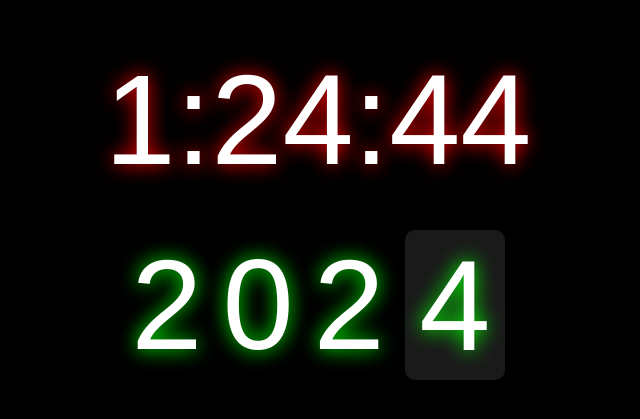
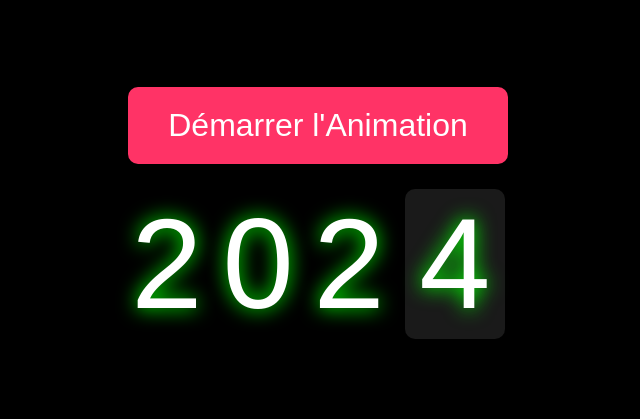
Before and after one commit to arieloss/New-Year-CountDown, a plain HTML site: page index.html in a window 1280 px wide. Shown: the part 185-604 px from the top of the page, without its empty margins (322-962 px from the left). Drawn offline with Linux system fonts and the light colour scheme.

Commit message:
Update index.html

```diff
--- a/index.html
+++ b/index.html
@@ -102,12 +102,12 @@
       margin-top: 2rem;
       text-shadow: 0 0 20px #ff0000;
       z-index: 100;
+    }
   </style>
-
 </head>
 <body>
   <button id="start-button">Démarrer l'Animation</button>
-  <div id="countdown"></div>
+  <div id="countdown">10:00</div>
   <div class="year-container">
     <span class="digit-static">2</span>
     <span class="digit-static">0</span>
@@ -132,29 +132,9 @@
     const AudioContext = window.AudioContext || window.webkitAudioContext;
     const audioCtx = new AudioContext();
 
-    let countdownValue = 10;
     let animationStarted = false;
-    let lastPlayedSecond = null;
+    let fireworksActive = false;
 
-    // Son du compte à rebours normal (tick plus doux)
-  function createTickSound() {
-        const oscillator = audioCtx.createOscillator();
-        const gainNode = audioCtx.createGain();
-
-        oscillator.connect(gainNode);
-        gainNode.connect(audioCtx.destination);
-
-        oscillator.type = 'sine';
-        oscillator.frequency.setValueAtTime(440, audioCtx.currentTime); // La note A4 (plus douce)
-
-        gainNode.gain.setValueAtTime(0.05, audioCtx.currentTime); // Volume plus faible
-        gainNode.gain.exponentialRampToValueAtTime(0.01, audioCtx.currentTime + 0.05);
-
-        oscillator.start();
-        oscillator.stop(audioCtx.currentTime + 0.05);
-    }
-
-    // Son du compte à rebours (beep aigu)
     function createBeepSound() {
       const oscillator = audioCtx.createOscillator();
       const gainNode = audioCtx.createGain();
@@ -163,7 +143,7 @@
       gainNode.connect(audioCtx.destination);
 
       oscillator.type = 'sine';
-        oscillator.frequency.setValueAtTime(880, audioCtx.currentTime); // La note A5
+      oscillator.frequency.setValueAtTime(880, audioCtx.currentTime);
 
       gainNode.gain.setValueAtTime(0.1, audioCtx.currentTime);
       gainNode.gain.exponentialRampToValueAtTime(0.01, audioCtx.currentTime + 0.1);
@@ -172,13 +152,28 @@
       oscillator.stop(audioCtx.currentTime + 0.1);
     }
 
-    // Son d'explosion (bruit blanc avec enveloppe)
+    function createCountdownSound() {
+      const oscillator = audioCtx.createOscillator();
+      const gainNode = audioCtx.createGain();
+
+      oscillator.connect(gainNode);
+      gainNode.connect(audioCtx.destination);
+
+      oscillator.type = 'square';
+      oscillator.frequency.setValueAtTime(440, audioCtx.currentTime);
+
+      gainNode.gain.setValueAtTime(0.1, audioCtx.currentTime);
+      gainNode.gain.exponentialRampToValueAtTime(0.01, audioCtx.currentTime + 0.2);
+
+      oscillator.start();
+      oscillator.stop(audioCtx.currentTime + 0.2);
+    }
+
     function createExplosionSound() {
-        const bufferSize = audioCtx.sampleRate * 0.5; // Son de 0.5 seconde
+      const bufferSize = audioCtx.sampleRate * 0.5;
       const buffer = audioCtx.createBuffer(1, bufferSize, audioCtx.sampleRate);
       const data = buffer.getChannelData(0);
 
-        // Générer un bruit blanc
       for (let i = 0; i < bufferSize; i++) {
         data[i] = Math.random() * 2 - 1;
       }
@@ -190,13 +185,11 @@
       source.connect(gainNode);
       gainNode.connect(audioCtx.destination);
 
-        // Enveloppe du son
       gainNode.gain.setValueAtTime(0.3, audioCtx.currentTime);
       gainNode.gain.exponentialRampToValueAtTime(0.01, audioCtx.currentTime + 0.5);
 
       source.start();
     }
-
 
     function resizeCanvas() {
       canvas.width = window.innerWidth;
@@ -248,7 +241,6 @@
 
       explode() {
         this.exploded = true;
-        // Jouer le son d'explosion
         createExplosionSound();
 
         for (let i = 0; i < 100; i++) {
@@ -259,7 +251,7 @@
             y: this.y,
             vx: Math.cos(angle) * speed,
             vy: Math.sin(angle) * speed,
-                alpha: 1
+            alpha: 1,
           });
         }
       }
@@ -267,93 +259,74 @@
       draw() {
         if (!this.exploded) {
           ctx.beginPath();
-          ctx.arc(this.x, this.y, 2, 0, Math.PI * 2);
+          ctx.arc(this.x, this.y, 3, 0, Math.PI * 2);
           ctx.fillStyle = this.color;
           ctx.fill();
         }
 
         for (const p of this.particles) {
           ctx.beginPath();
-          ctx.arc(p.x, p.y, 1, 0, Math.PI * 2);
-          ctx.fillStyle = `rgba(${parseInt(this.color.slice(1), 16)}, ${p.alpha})`;
+          ctx.arc(p.x, p.y, 2, 0, Math.PI * 2);
+          ctx.fillStyle = `rgba(${parseInt(this.color.match(/\d+/g)[0])}, ${parseInt(
+            this.color.match(/\d+/g)[1]
+          )}, ${parseInt(this.color.match(/\d+/g)[2])}, ${p.alpha})`;
           ctx.fill();
         }
       }
     }
 
-    const fireworks = new Array(20).fill(null).map(() => new Firework());
+    const fireworks = [];
+    for (let i = 0; i < 10; i++) {
+      fireworks.push(new Firework());
+    }
 
-    function startAnimation() {
-      if (animationStarted) return;
+    function render() {
+      ctx.clearRect(0, 0, canvas.width, canvas.height);
 
-      audioCtx.resume();
-      animationStarted = true;
-      startButton.style.display = 'none';
-      countdown.style.display = 'block';
+      for (const firework of fireworks) {
+        firework.update();
+        firework.draw();
+      }
 
-      // Get current date/time
-      const currentDate = new Date();
-      const currentYear = currentDate.getFullYear();
+      if (fireworksActive) {
+        requestAnimationFrame(render);
+      }
+    }
 
-      // Set target date to 2025-01-01 00:00:00
-      const targetDate = new Date(currentYear + 1, 0, 1, 0, 0, 0);
+    function updateCountdown() {
+      const now = new Date();
+      const midnight = new Date();
+      midnight.setHours(24, 0, 0, 0);
 
-      countdownInterval = setInterval(() => {
-        const now = new Date();
-        const timeDiff = targetDate - now;
-        const seconds = Math.floor(timeDiff / 1000);
-
-        if (seconds <= 0) {
-          clearInterval(countdownInterval);
-          countdown.style.display = 'none';
-          dice.style.transform = 'rotateX(180deg)';
-
-          setTimeout(() => {
-            happyNewYear.style.opacity = '1';
-            happyNewYear.style.transform = 'scale(1)';
-          }, 2000);
+      const remainingTime = midnight - now;
+      if (remainingTime <= 0) {
+        startFireworks();
         return;
       }
 
-        // Jouer le son approprié
-        if (seconds !== lastPlayedSecond) {
-          if (seconds <= 10) {
-            createBeepSound();
-          } else {
-            createTickSound();
-          }
-          lastPlayedSecond = seconds;
+      const minutes = Math.floor((remainingTime % (1000 * 60 * 60)) / (1000 * 60));
+      const seconds = Math.floor((remainingTime % (1000 * 60)) / 1000);
+
+      countdown.textContent = `${minutes}:${seconds.toString().padStart(2, "0")}`;
+      createCountdownSound();
+      setTimeout(updateCountdown, 1000);
     }
 
-        if (seconds <= 10) {
-          countdown.textContent = seconds;
-        } else {
-          const hours = Math.floor(seconds / 3600);
-          const minutes = Math.floor((seconds % 3600) / 60);
-          const remainingSeconds = seconds % 60;
-          countdown.textContent = `${hours}:${minutes.toString().padStart(2, '0')}:${remainingSeconds.toString().padStart(2, '0')}`;
-        }
-      }, 1000);
-
-      animate();
+    function startFireworks() {
+      countdown.style.display = "none";
+      fireworksActive = true;
+      render();
+      happyNewYear.style.opacity = 1;
+      happyNewYear.style.transform = "scale(1)";
     }
 
-    function animate() {
-      ctx.fillStyle = 'rgba(0, 0, 0, 0.1)';
-      ctx.fillRect(0, 0, canvas.width, canvas.height);
-
-      if (countdownValue === 0) {
-        fireworks.forEach(fw => {
-          fw.update();
-          fw.draw();
+    startButton.addEventListener("click", () => {
+      startButton.style.display = "none";
+      countdown.style.display = "block";
+      audioCtx.resume().then(() => {
+        updateCountdown();
       });
-      }
-
-      requestAnimationFrame(animate);
-    }
-
-    // Démarrer l'animation
-    startAnimation();
+    });
   </script>
 </body>
 </html>
```
Lines whose indentation alone changed are shown as unchanged.
